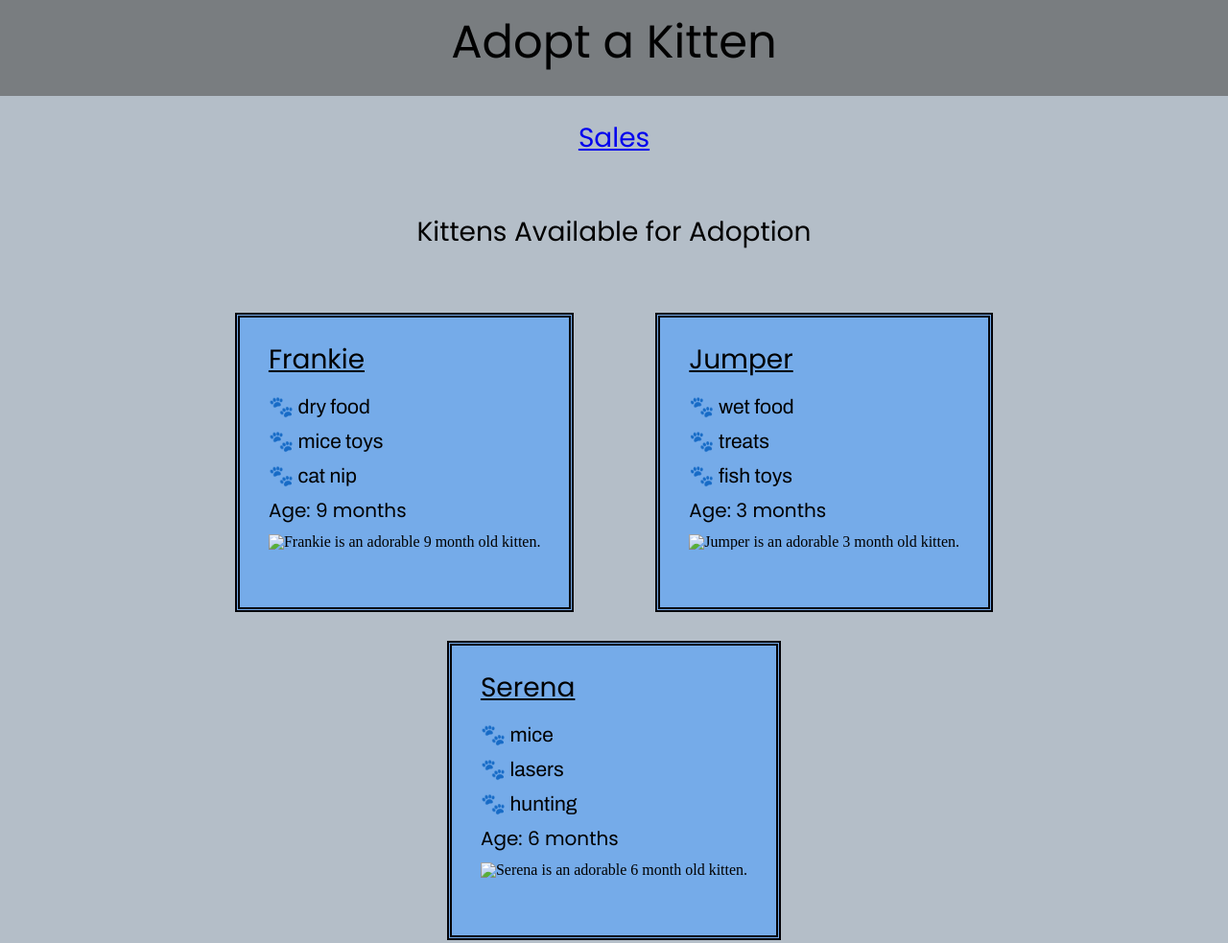
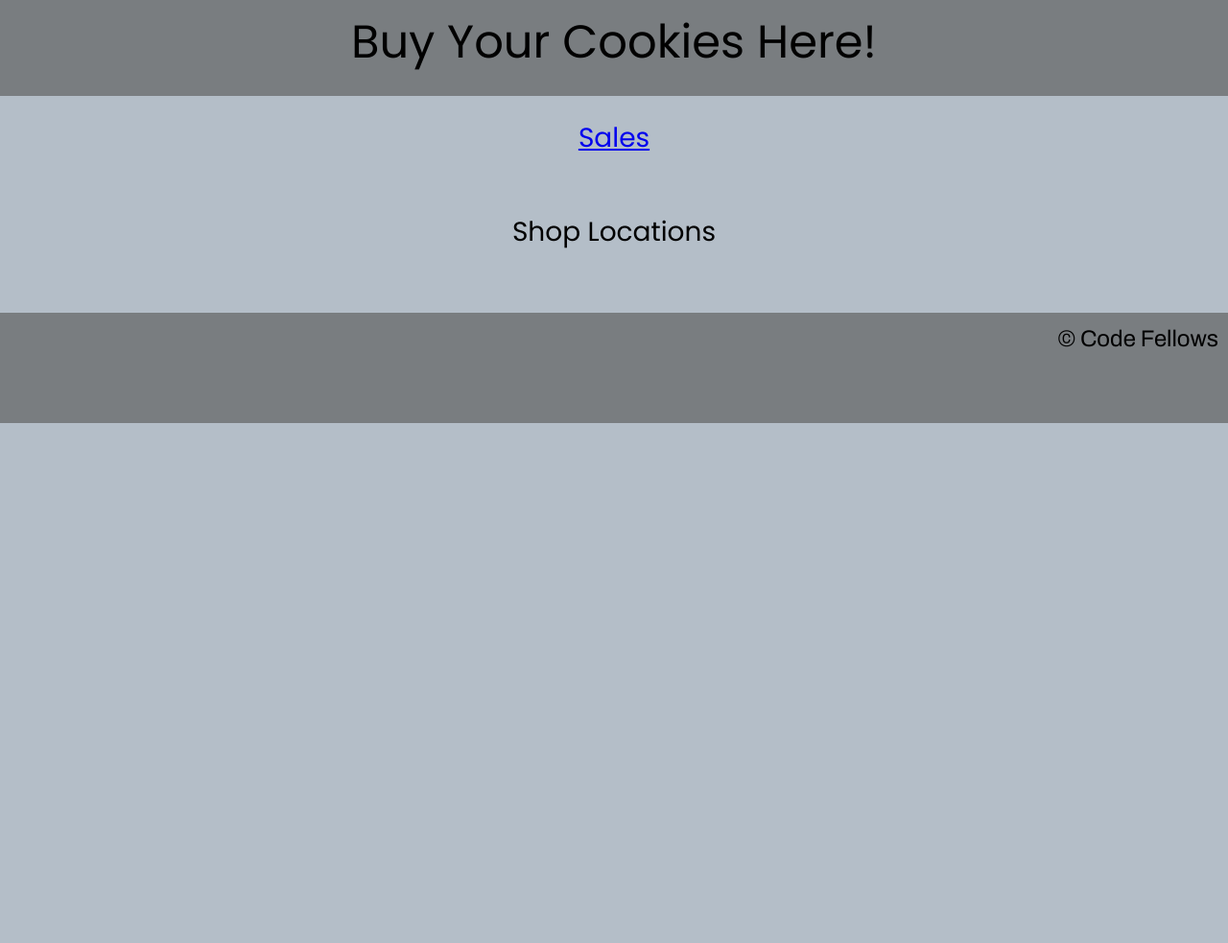
Before and after one commit to Navelfuzz/savedInfo-cookie-stand, a plain HTML site: page index.html in a window 1280 px wide. Shown: the top 983 px of the page at 96% size. After the commit the page ends 800 px from the top, so only its background shows below. Drawn offline with Linux system fonts and the light colour scheme.

Commit message:
index updates

```diff
--- a/index.html
+++ b/index.html
@@ -2,7 +2,7 @@
 <html lang="en">
 
 <head>
-  <title>Adopt a Kitten</title>
+  <title>Salmon Cookies</title>
   <link rel="stylesheet" href="css/reset.css">
   <link rel="stylesheet" href="css/style.css">
   <link rel="preconnect" href="https://fonts.googleapis.com">
@@ -13,14 +13,14 @@
 
 <body>
   <header>
-    <h1>Adopt a Kitten</h1>
+    <h1>Buy Your Cookies Here!</h1>
 
   </header>
 
   <main>
     <h2><a href="sales.html">Sales</a></h2>
-    <h2>Kittens Available for Adoption</h2>
-    <section id="kitten-profiles"></section>
+    <h2>Shop Locations</h2>
+    <section id="store-locations"></section>
 
     <!-- ! generate this from js: -->
     <!--
```
